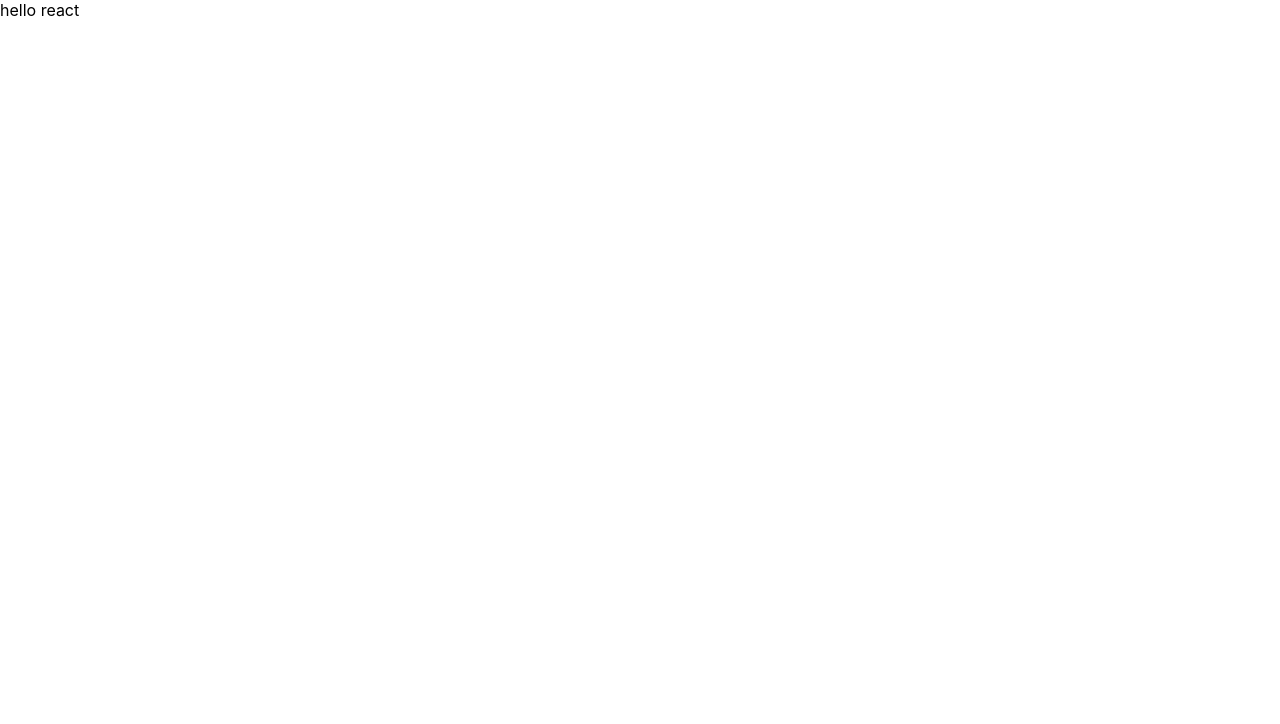
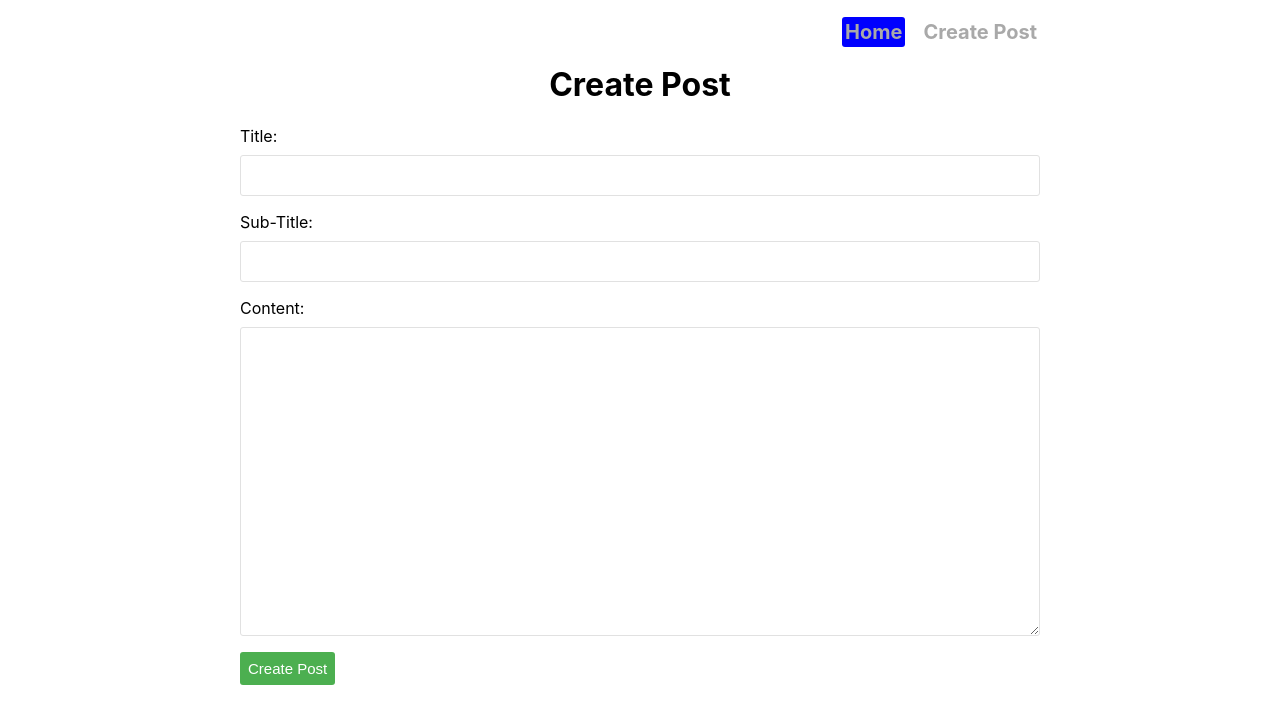
Before and after one commit to vaidyahimanshu502/tech_blog, a React app: page /create-post in a window 1280 px wide. Built offline with nearby package versions, Linux system fonts and the light colour scheme.

Commit message:
Added styles and created navbar and create post component and added react router and applied it

```diff
--- a/src/components/App.js
+++ b/src/components/App.js
@@ -1,10 +1,15 @@
+import {Routes, Route} from 'react-router-dom';
+import {Navbar, CreatePost, PostDetail, Home} from './index';
 
-function App() {
+export default function App() {
   return (
-    <div className="App">
-     hello react
+    <div className="container">
+     <Navbar />
+        <Routes>
+          <Route  path="/" element={<Home />} />
+          <Route  path="/post/:postId" element={<PostDetail />} />
+          <Route  path="/create-post" element={<CreatePost />} />
+        </Routes>
     </div>
   );
 }
-
-export default App;
--- /dev/null
+++ b/src/components/CreatePost.js
@@ -0,0 +1,37 @@
+import React from 'react'
+import { useState } from 'react'
+
+export default function CreatePost() {
+
+    const [title, setTitle] = useState(' ');
+    const [subTitle, setSubTitle] = useState(' ');
+    const [content, setContent] = useState(' ');
+
+    function handleSubmit(e) {
+        e.preventDefault()
+        console.log('Title', title)
+        console.log('subTitle', subTitle)
+        console.log('Content', content)
+    }
+
+  return (
+    <div className='create-post'>
+        <h1>Create Post</h1>
+        <form onSubmit={handleSubmit}>
+           <div className='form-field'>
+             <label>Title:</label>
+             <input value={title} onChange={(e) => setTitle(e.target.value)} />
+           </div>
+           <div className='form-field'>
+             <label>Sub-Title:</label>
+             <input value={subTitle} onChange={(e) => setSubTitle(e.target.value)} />
+           </div>
+           <div className='form-field'>
+             <label>Content:</label>
+             <textarea value={content} onChange={(e) => setContent(e.target.value)} ></textarea>
+           </div>
+           <button className='create-post-btn'>Create Post</button>
+        </form>
+    </div>
+  )
+}
--- /dev/null
+++ b/src/components/Home.js
@@ -0,0 +1,9 @@
+import React from 'react'
+
+export default function Home() {
+  return (
+    <div>
+      Home Page
+    </div>
+  )
+}
--- /dev/null
+++ b/src/components/Navbar.js
@@ -0,0 +1,17 @@
+import React from 'react'
+import { Link } from 'react-router-dom'
+
+export default function Navbar() {
+  return (
+    <div>
+      <ul id='nav'>
+          <li>
+            <Link to='/' className='active'> Home </Link>
+          </li>
+          <li>
+            <Link to='/create-post'> Create Post </Link>
+          </li>
+      </ul>
+    </div>
+  )
+}
--- /dev/null
+++ b/src/components/PostDetail.js
@@ -0,0 +1,9 @@
+import React from 'react'
+
+export default function PostDetail() {
+  return (
+    <div>
+      Post Detail
+    </div>
+  )
+}
--- /dev/null
+++ b/src/components/index.js
@@ -0,0 +1,7 @@
+import App from './App';
+import Navbar from './Navbar';
+import CreatePost from './CreatePost';
+import PostDetail from './PostDetail';
+import Home from './Home';
+
+export {App, Navbar, CreatePost, PostDetail, Home};
--- a/src/index.css
+++ b/src/index.css
@@ -6,3 +6,113 @@ body {
   -webkit-font-smoothing: antialiased;
   -moz-osx-font-smoothing: grayscale;
 }
+code {
+  font-family: source-code-pro, Menlo, Monaco, Consolas, 'Courier New',
+    monospace;
+}
+
+.container {
+  width: 800px;
+  margin: 0 auto;
+}
+.home h1 {
+  text-align: center;
+  color: #2196f3;
+  margin-bottom: 2px;
+}
+.home .post {
+  border: 1px solid #e1e1e1;
+  padding: 10px 10px;
+  border-radius: 5px;
+  margin-top: 10px;
+}
+.home .post a {
+  text-decoration: none;
+}
+.home .post h3 {
+  margin: 0;
+  padding: 0;
+  font-size: 25px;
+  font-weight: bold;
+  color: black;
+}
+.home .post h3:hover {
+  color: #2196f3;
+}
+.home .post p {
+  font-size: 13px;
+}
+
+#blog-by {
+  text-align: center;
+  font-style: italic;
+  margin-bottom: 20px;
+}
+.post-detail h1 {
+  text-align: center;
+}
+#nav {
+  list-style-type: none;
+  padding: 0;
+  display: flex;
+  justify-content: flex-end;
+  align-items: center;
+  color: darkgray;
+  font-size: 20px;
+  font-weight: 700;
+}
+#nav li {
+  margin-left: 15px;
+}
+#nav li a {
+  text-decoration: none;
+  color: darkgray;
+  padding: 3px;
+}
+#nav li a:hover {
+  background-color: blue;
+  border-radius: 3px;
+  color: white;
+}
+.active {
+  background-color: blue;
+  border-radius: 3px;
+  color: white;
+}
+.create-post h1 {
+  text-align: center;
+}
+.create-post .form-field {
+  display: flex;
+  flex-direction: column;
+  margin-bottom: 16px;
+}
+.create-post .form-field label {
+  margin-bottom: 9px;
+}
+.create-post .form-field input {
+  height: 37px;
+  border: 1px solid #e1e1e1;
+  border-radius: 3px;
+  font-size: 18px;
+  padding-left: 10px;
+}
+
+.create-post .form-field textarea {
+  border: 1px solid #e1e1e1;
+  height: 300px;
+  font-size: 18px;
+  padding-left: 10px;
+  border-radius: 3px;
+  padding-top: 5px;
+}
+.create-post-btn {
+  height: 33px;
+  background: #4caf50;
+  border: 0;
+  color: #fff;
+  padding: 8px;
+  font-size: 15px;
+  border-radius: 3px;
+  cursor: pointer;
+}
--- a/src/index.js
+++ b/src/index.js
@@ -2,10 +2,15 @@ import React from 'react';
 import ReactDOM from 'react-dom/client';
 import './index.css';
 import App from './components/App';
+import {BrowserRouter as Router} from 'react-router-dom';
+
+
 
 const root = ReactDOM.createRoot(document.getElementById('root'));
 root.render(
   <React.StrictMode>
-    <App />
+    <Router>
+         <App />
+    </Router>
   </React.StrictMode>
 );
```
Also changed, not shown: 1 other file.
